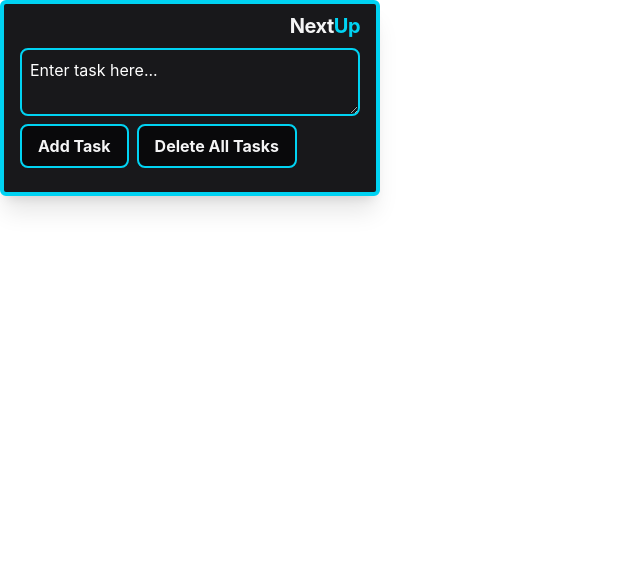
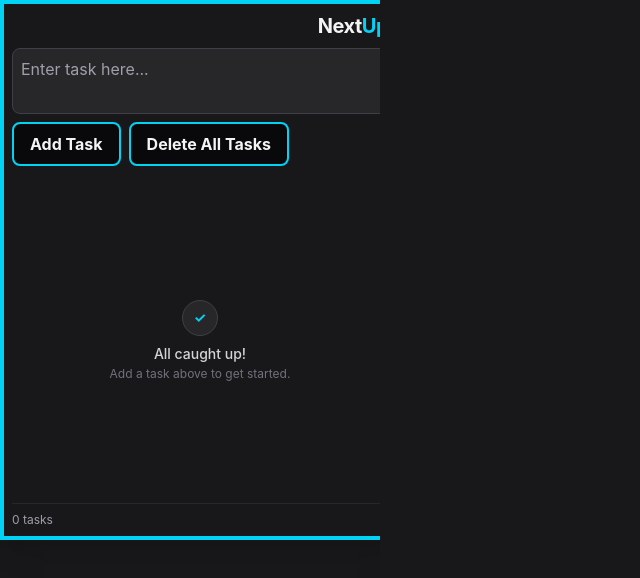
Before and after one commit to jwilliams21/nextup, a React (Vite) app: page / in a window 1280 px wide. Shown: the top 578 px of the page, without its empty margins (0-640 px from the left). Built offline with nearby package versions, Linux system fonts and the light colour scheme.

Commit message:
App updates

```diff
--- a/index.html
+++ b/index.html
@@ -1,4 +1,4 @@
-<html lang="en">
+<html lang="en" class="bg-zinc-900 h-fit w-100 overflow-hidden">
   <head>
     <meta charset="UTF-8" />
     <meta name="viewport" content="width=device-width, initial-scale=1.0" />
@@ -7,8 +7,8 @@
     <link href="https://fonts.googleapis.com/css2?family=Inter+Tight:ital,wght@0,100..900;1,100..900&display=swap" rel="stylesheet">
     <title>NextUp</title>
   </head>
-  <body>
-    <div id="root"></div>
+  <body class="bg-zinc-900 text-zinc-100 w-100 h-fit m-0 p-0 overflow-x-hidden">
+    <div id="root" class="w-full h-fit bg-zinc-900"></div>
     <script type="module" src="/src/main.jsx"></script>
   </body>
 </html>
--- a/src/App.jsx
+++ b/src/App.jsx
@@ -4,7 +4,7 @@ import { NextUpLogo } from './components/Logo';
 function App() {
 
   return (
-    <div className="w-95 min-h-45 max-h-137.5 bg-zinc-900 text-zinc-100 py-2 px-4 shadow-xl overflow-hidden rounded-md border-4 border-cyan-400">
+    <div className="w-100 h-fit bg-zinc-900 text-zinc-100 p-2 shadow-xl overflow-hidden border-4 border-cyan-400">
       <NextUpLogo />
       <Home />
     </div>
@@ -12,3 +12,6 @@ function App() {
 }
 
 export default App
+
+
+//min-h-45 max-h-137.5
--- a/src/components/Home.jsx
+++ b/src/components/Home.jsx
@@ -10,6 +10,17 @@ export default function Home() {
 
     useEffect(() => {
         localStorage.setItem("nextup_task", JSON.stringify(tasks));
+    }, [tasks])
+
+    useEffect(() => {
+        document.body.style.height = 'auto';
+        document.documentElement.style.height = 'auto';
+
+        requestAnimationFrame(() => {
+            const newHeight = document.body.scrollHeight;
+            document.body.style.height = `${newHeight}px`;
+            document.documentElement.style.height = `${newHeight}px`;
+        });
     }, [tasks])
 
     const addTask = (text) => {
@@ -44,7 +55,9 @@ export default function Home() {
 
 
     return (
-        <div>
+    <div className="w-95 h-120 bg-zinc-900 text-zinc-100 flex flex-col justify-between overflow-hidden">
+        {/* Textarea & Action Buttons */}
+        <div className="shrink-0">
             <textarea
                 id="task"
                 value={text}
@@ -52,9 +65,9 @@ export default function Home() {
                 onKeyDown={(e) => handleKeyDown(e)}
                 placeholder="Enter task here..." //future enhancement idea: create fun placeholder text that rotates randomly
                 rows={2}
-                className="border-2 border-cyan-400 p-2 w-full rounded-lg placeholder-white"
+                className="border border-zinc-700 bg-zinc-800 p-2 w-full rounded-lg text-zinc-100 placeholder-zinc-400 focus:outline-none focus:border-cyan-400 resize-none transition-colors"
             ></textarea>
-            <div className="flex gap-2 mt-2 mb-4">
+            <div className="flex gap-2 mt-2 mb-3">
                 <Button
                     label="Add Task"
                     onClick={() => addTask(text)}
@@ -65,17 +78,38 @@ export default function Home() {
                     onClick={() => deleteAllTasks()}
                 />
             </div>
-            <div>
-                {tasks.map((task, index) => (
-                    <div key={task.id} className={`flex gap-4 items-center py-4 ${isTaskLast(index) ? '' : 'border-b border-zinc-100'}`}>
+        </div>
+
+        {/* Task List */}
+        <div className="flex-1 overflow-y-auto my-2 pr-1 custom-scrollbar">
+            {tasks.length > 0 ? (
+                tasks.map((task, index) => (
+                    <div
+                        key={task.id}
+                        className={`flex gap-3 items-center py-3 ${isTaskLast(index) ? '' : 'border-b border-zinc-800'}`}
+                    >
                         <Button
                             label="Delete"
                             onClick={() => deleteTask(task.id)}
                         />
-                        <span>{task.text}</span>
+                        <span className="text-sm text-zinc-200 wrap-break-word flex-1">{task.text}</span>
                     </div>
-                ))}
-            </div>
+                ))
+            ) : (
+                <div className="h-full flex flex-col items-center justify-center text-center py-6">
+                    <div className="w-9 h-9 rounded-full bg-zinc-800 border border-zinc-700 flex items-center justify-center mb-2">
+                        <span className="text-cyan-400 font-bold text-sm">✓</span>
+                    </div>
+                    <p className="text-sm font-medium text-zinc-300">All caught up!</p>
+                    <p className="text-xs text-zinc-500 mt-0.5">Add a task above to get started.</p>
+                </div>
+            )}
         </div>
-    )
+
+        {/* Task Counter */}
+        <div className="shrink-0 pt-2 border-t border-zinc-800 text-xs text-zinc-400 flex justify-between items-center">
+            <span>{tasks.length} {tasks.length === 1 ? 'task' : 'tasks'}</span>
+        </div>
+    </div>
+)
 }
--- a/src/index.css
+++ b/src/index.css
@@ -2,7 +2,31 @@
 
 @import "tailwindcss";
 
-/* @theme {
-  --font-sans: 'Inter', sans-serif;
-  --font-brand: 'Plus Jakarta Sans', sans-serif;
-} */
+:root,
+html,
+body,
+#root {
+  background-color: #18181b !important;
+  margin: 0;
+  padding: 0;
+  width: 380px;
+  height: fit-content;
+}
+
+/* Custom subtle cyan/zinc scrollbar */
+.custom-scrollbar::-webkit-scrollbar {
+  width: 5px;
+}
+
+.custom-scrollbar::-webkit-scrollbar-track {
+  background: #18181b; /* zinc-900 */
+}
+
+.custom-scrollbar::-webkit-scrollbar-thumb {
+  background: #27272a; /* zinc-800 */
+  border-radius: 9999px;
+}
+
+.custom-scrollbar::-webkit-scrollbar-thumb:hover {
+  background: #22d3ee; /* cyan-400 */
+}
```
